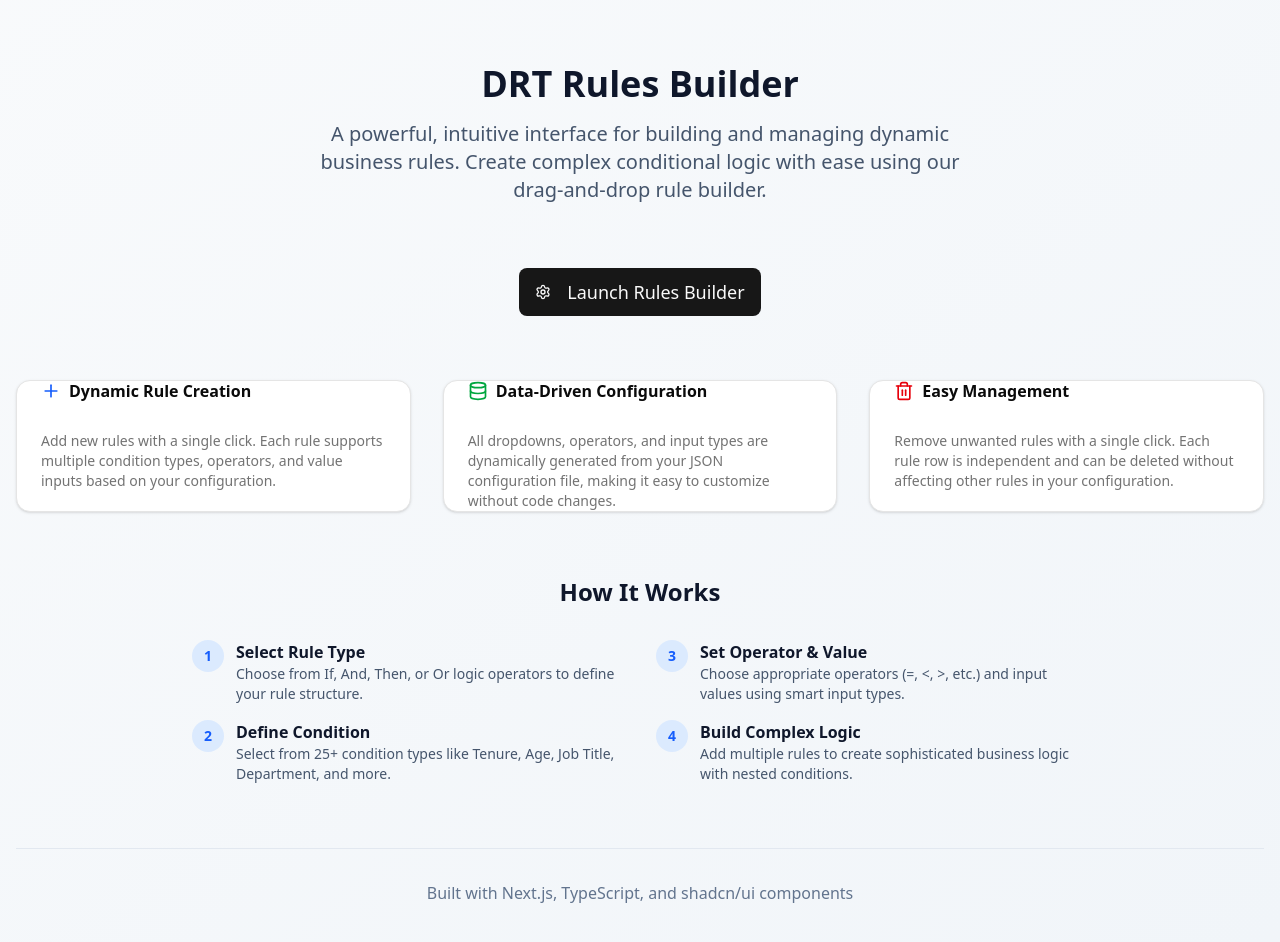
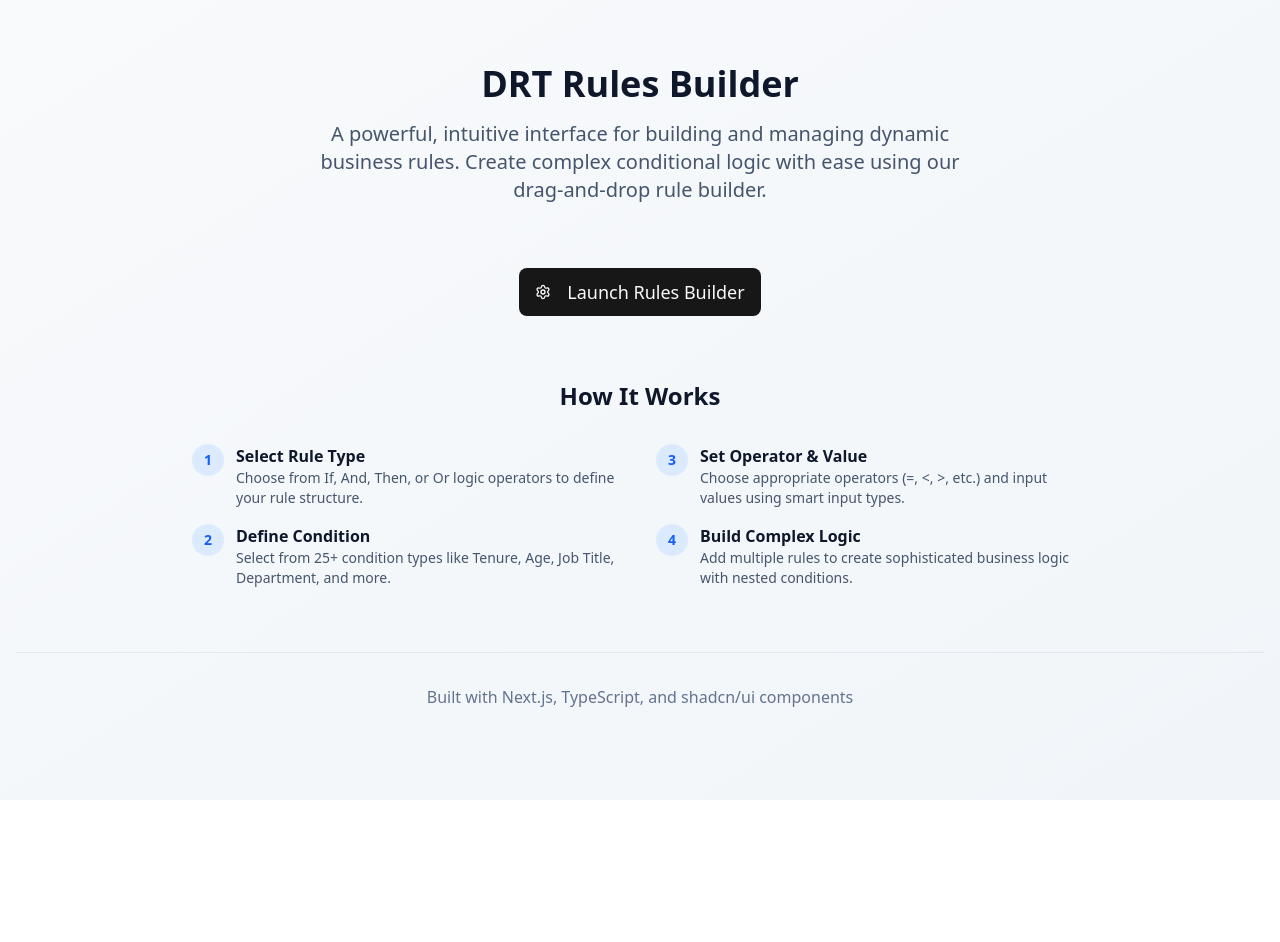
Before and after one commit to AMarcinkiewicz/drt-rules-app, a Next.js app: page / in a window 1280 px wide. Shown: the top 942 px of the page. After the commit the page ends 800 px from the top, so only its background shows below. Built offline with nearby package versions, Linux system fonts and the light colour scheme.

Commit message:
Refine card spacing and remove features grid
Adjusted padding on CardHeader and CardContent components for improved layout consistency in rules builder and saved policy cards. Removed the features grid from the home page to streamline the interface.

```diff
--- a/src/app/page.tsx
+++ b/src/app/page.tsx
@@ -28,53 +28,6 @@ export default function Home() {
           </Link>
         </div>
 
-        {/* Features Grid */}
-        <div className="grid md:grid-cols-2 lg:grid-cols-3 gap-8 mb-16">
-          <Card>
-            <CardHeader>
-              <div className="flex items-center gap-2">
-                <Plus className="h-5 w-5 text-blue-600" />
-                <CardTitle>Dynamic Rule Creation</CardTitle>
-              </div>
-            </CardHeader>
-            <CardContent>
-              <CardDescription>
-                Add new rules with a single click. Each rule supports multiple condition types,
-                operators, and value inputs based on your configuration.
-              </CardDescription>
-            </CardContent>
-          </Card>
-
-          <Card>
-            <CardHeader>
-              <div className="flex items-center gap-2">
-                <Database className="h-5 w-5 text-green-600" />
-                <CardTitle>Data-Driven Configuration</CardTitle>
-              </div>
-            </CardHeader>
-            <CardContent>
-              <CardDescription>
-                All dropdowns, operators, and input types are dynamically generated from your
-                JSON configuration file, making it easy to customize without code changes.
-              </CardDescription>
-            </CardContent>
-          </Card>
-
-          <Card>
-            <CardHeader>
-              <div className="flex items-center gap-2">
-                <Trash2 className="h-5 w-5 text-red-600" />
-                <CardTitle>Easy Management</CardTitle>
-              </div>
-            </CardHeader>
-            <CardContent>
-              <CardDescription>
-                Remove unwanted rules with a single click. Each rule row is independent and
-                can be deleted without affecting other rules in your configuration.
-              </CardDescription>
-            </CardContent>
-          </Card>
-        </div>
 
         {/* How It Works */}
         <div className="max-w-4xl mx-auto">
--- a/src/app/rules-builder/page.tsx
+++ b/src/app/rules-builder/page.tsx
@@ -320,7 +320,7 @@ export default function RulesBuilderPage() {
 
       {activeTab === "create" ? (
         <Card>
-          <CardHeader className="py-6">
+          <CardHeader className="pt-6 pb-0">
             <div className="flex items-center justify-between">
               <CardTitle>Create New Policy</CardTitle>
               <div className="flex items-center gap-3">
@@ -341,7 +341,7 @@ export default function RulesBuilderPage() {
               </div>
             </div>
           </CardHeader>
-          <CardContent className="space-y-4 py-6">
+          <CardContent className="space-y-4 pt-0 pb-6">
             <DndContext
               sensors={sensors}
               collisionDetection={closestCenter}
@@ -374,10 +374,10 @@ export default function RulesBuilderPage() {
       ) : (
         <div className="space-y-4">
           <Card>
-            <CardHeader>
+            <CardHeader className="pt-6 pb-0">
               <CardTitle>Saved Policies</CardTitle>
             </CardHeader>
-            <CardContent>
+            <CardContent className="space-y-4 pt-6 pb-6">
               {savedPolicies.length === 0 ? (
                 <div className="text-center py-12">
                   <p className="text-gray-500">No saved policies yet.</p>
--- a/src/components/SavedPolicyCard.tsx
+++ b/src/components/SavedPolicyCard.tsx
@@ -29,7 +29,7 @@ export function SavedPolicyCard({ policy, onView, onDelete }: SavedPolicyCardPro
 
   return (
     <Card className="hover:shadow-md transition-shadow">
-      <CardHeader className="pb-3">
+      <CardHeader className="pt-4 pb-3">
         <div className="flex items-start justify-between">
           <div className="flex-1">
             <CardTitle className="text-lg font-semibold text-gray-900">
@@ -60,7 +60,7 @@ export function SavedPolicyCard({ policy, onView, onDelete }: SavedPolicyCardPro
           </div>
         </div>
       </CardHeader>
-      <CardContent className="pt-0">
+      <CardContent className="pt-0 pb-4">
         <div className="space-y-2">
           <div className="flex items-center justify-between text-sm">
             <span className="text-gray-600">Rules:</span>
```
